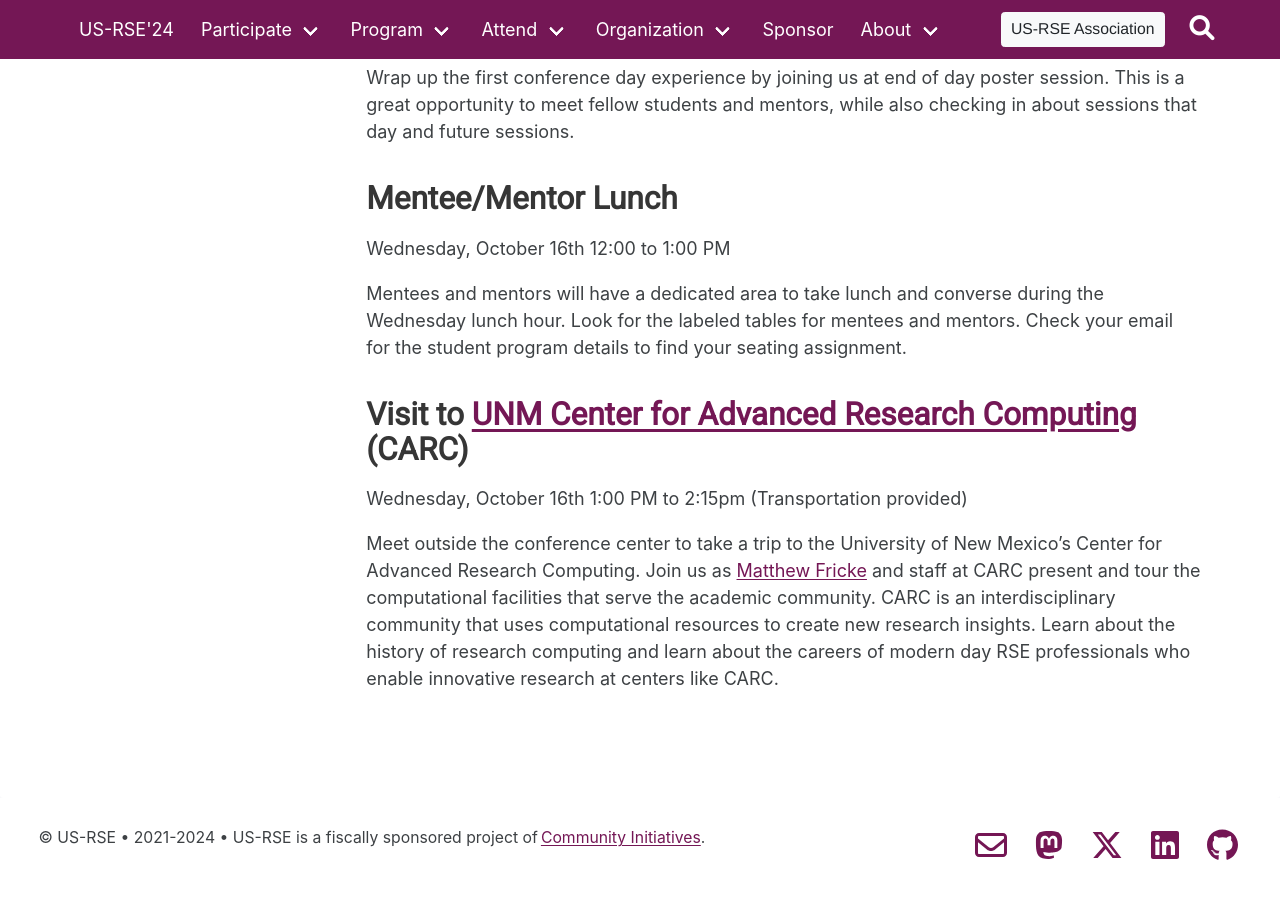
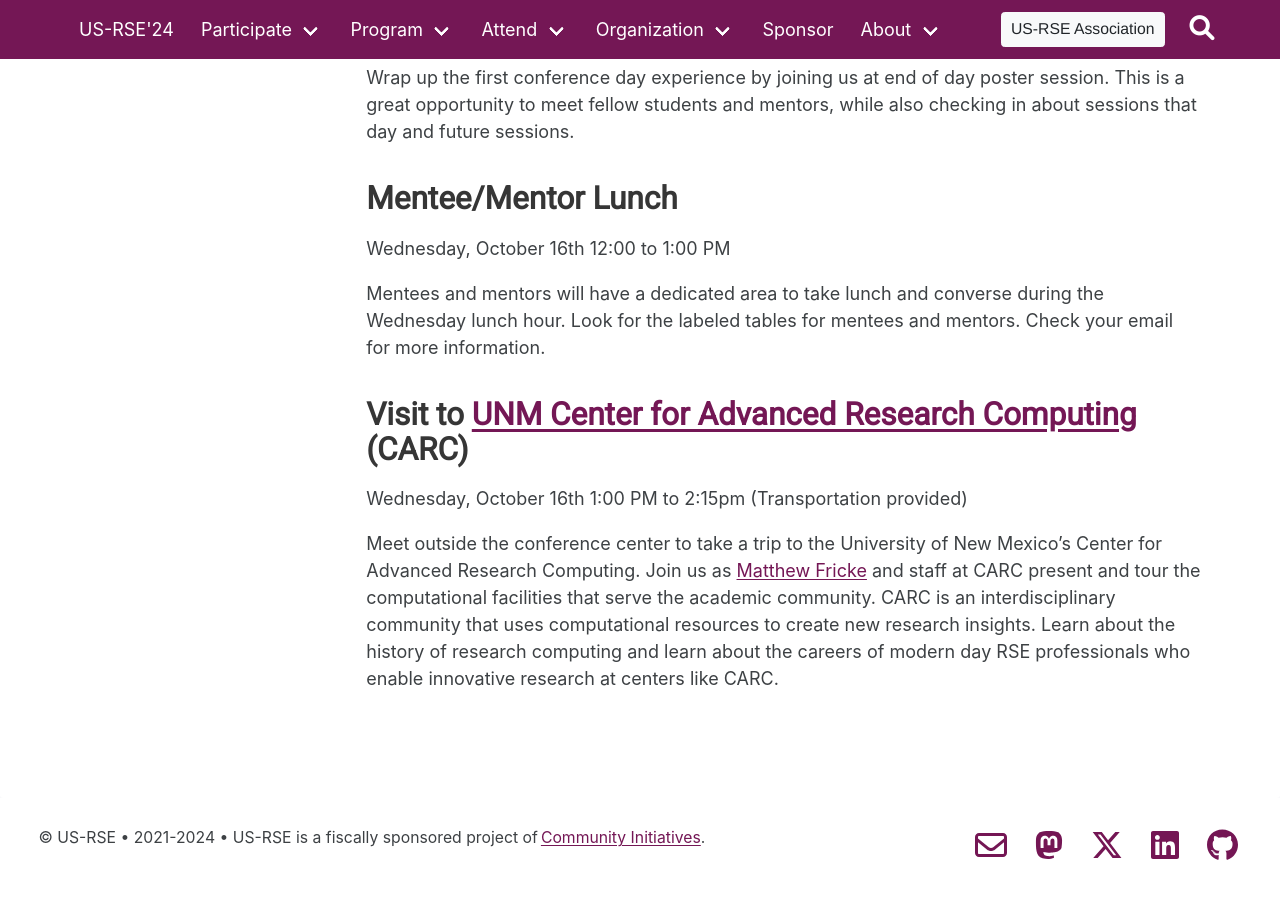
Before and after one commit to USRSE/usrse24, a Jekyll site: the page built from pages/program/abstracts/student-program.md, in a window 1280 px wide and 900 px high, scrolled down 722 px. Built offline with Jekyll 4.4.1, drawn with Linux system fonts in a browser that asks for light colours; a style sheet for code colours, icons or effects is not loaded.

Commit message:
Wording for mentor program
Co-authored-by: Miranda Mundt <55767766+mrmundt@users.noreply.github.com>

```diff
--- a/pages/program/abstracts/student-program.md
+++ b/pages/program/abstracts/student-program.md
@@ -40,8 +40,7 @@ Wednesday, October 16th 12:00 to 1:00 PM
 
 Mentees and mentors will have a dedicated area to take lunch and converse
 during the Wednesday lunch hour. Look for the labeled tables for mentees
-and mentors. Check your email for the student program details to find your
-seating assignment.
+and mentors. Check your email for more information.
 
 ## Visit to [UNM Center for Advanced Research Computing](https://carc.unm.edu/) (CARC)
 Wednesday, October 16th 1:00 PM to 2:15pm (Transportation provided)
```
